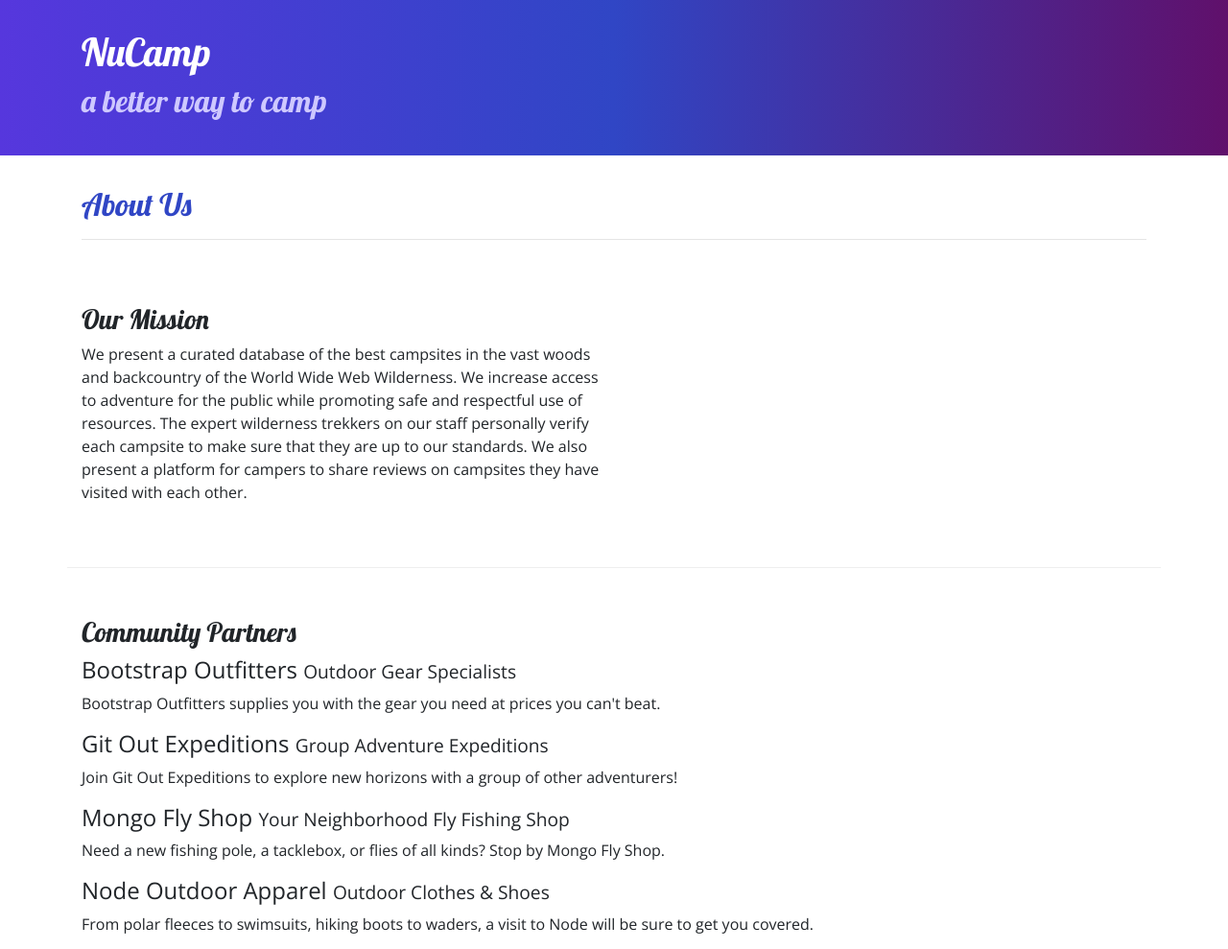
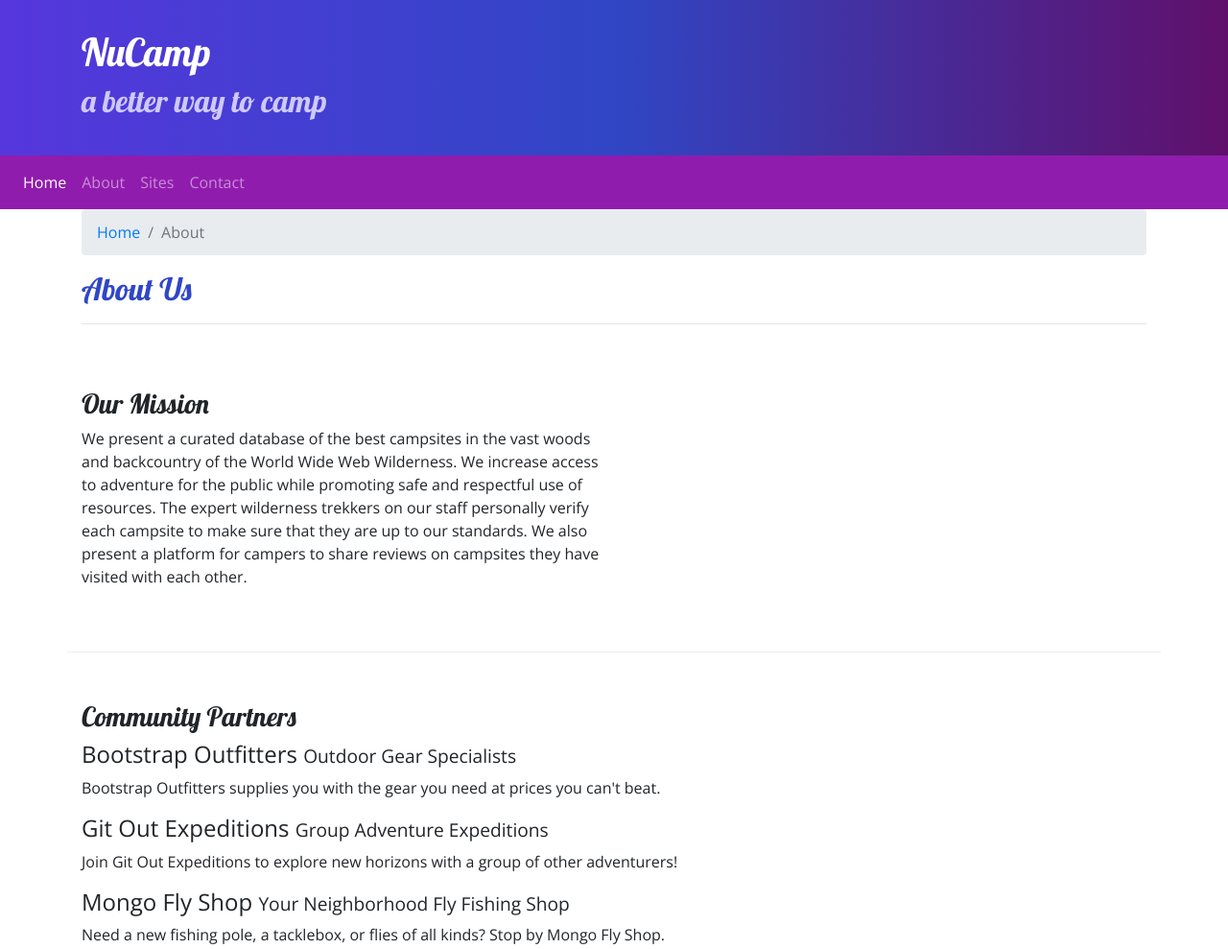
Before and after one commit to jaythomasv29/nucamp-site, a website: page aboutus.html in a window 1280 px wide. Shown: the top 989 px of the page at 96% size. Drawn offline with nearby package versions, Linux system fonts and the light colour scheme.

Commit message:
added nucamp site with navbar and breadcrumbs

```diff
--- a/aboutus.html
+++ b/aboutus.html
@@ -25,10 +25,30 @@
       </div>
   </header>
 
+  <!-- Nav Bar -->
+<nav class="navbar navbar-expand-sm navbar-dark sticky-top">
+    <button class="navbar-toggler ml-auto" type="button" data-toggle="collapse" data-target="#nucampNavbar">
+        <span class="navbar-toggler-icon"></span>
+    </button>
+    <div class="collapse navbar-collapse" id="nucampNavbar">
+        <ul class="navbar-nav">
+            <li class="nav-item active"><a class="nav-link" href="index.html">Home</a></li>
+            <li class="nav-item"><a class="nav-link" href="aboutus.html">About</a></li>
+            <li class="nav-item"><a class="nav-link" href="#">Sites</a></li>
+            <li class="nav-item"><a class="nav-link" href="#">Contact</a></li>
+        </ul>
+    </div>
+</nav>
+<!-- End Nav Bar -->
   <div class="container">
       <div class="row">
         <!-- About Us and Community Partners stretch across entire width of their row -->
           <div class="col-12">
+              <!-- Bread crumbs for About -->
+              <ol class="breadcrumb">
+                <li class="breadcrumb-item"><a href="index.html">Home</a></li>
+                <li class="breadcrumb-item active">About</li>
+            </ol>
              <h2>About Us</h2>
              <hr />
           </div>
--- a/style.css
+++ b/style.css
@@ -30,3 +30,11 @@ footer {
   border-bottom: 1px ridge;
   min-height: 200px;
 }
+
+.navbar {
+  background-color: #901CAD;
+}
+
+.jumbotron {
+  margin: 0;
+}
```
Also changed, not shown: index.html (+25 -4 lines).
